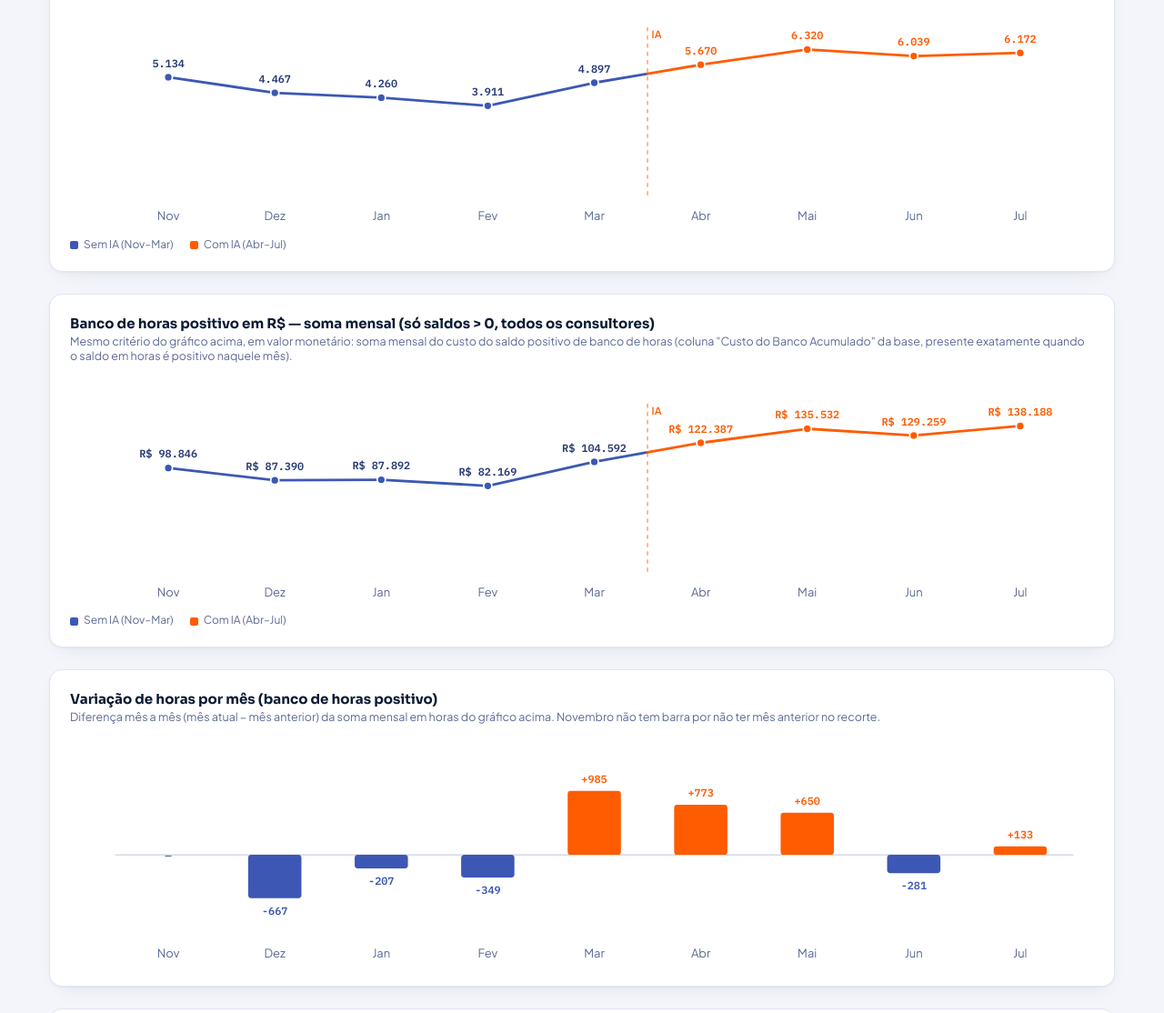
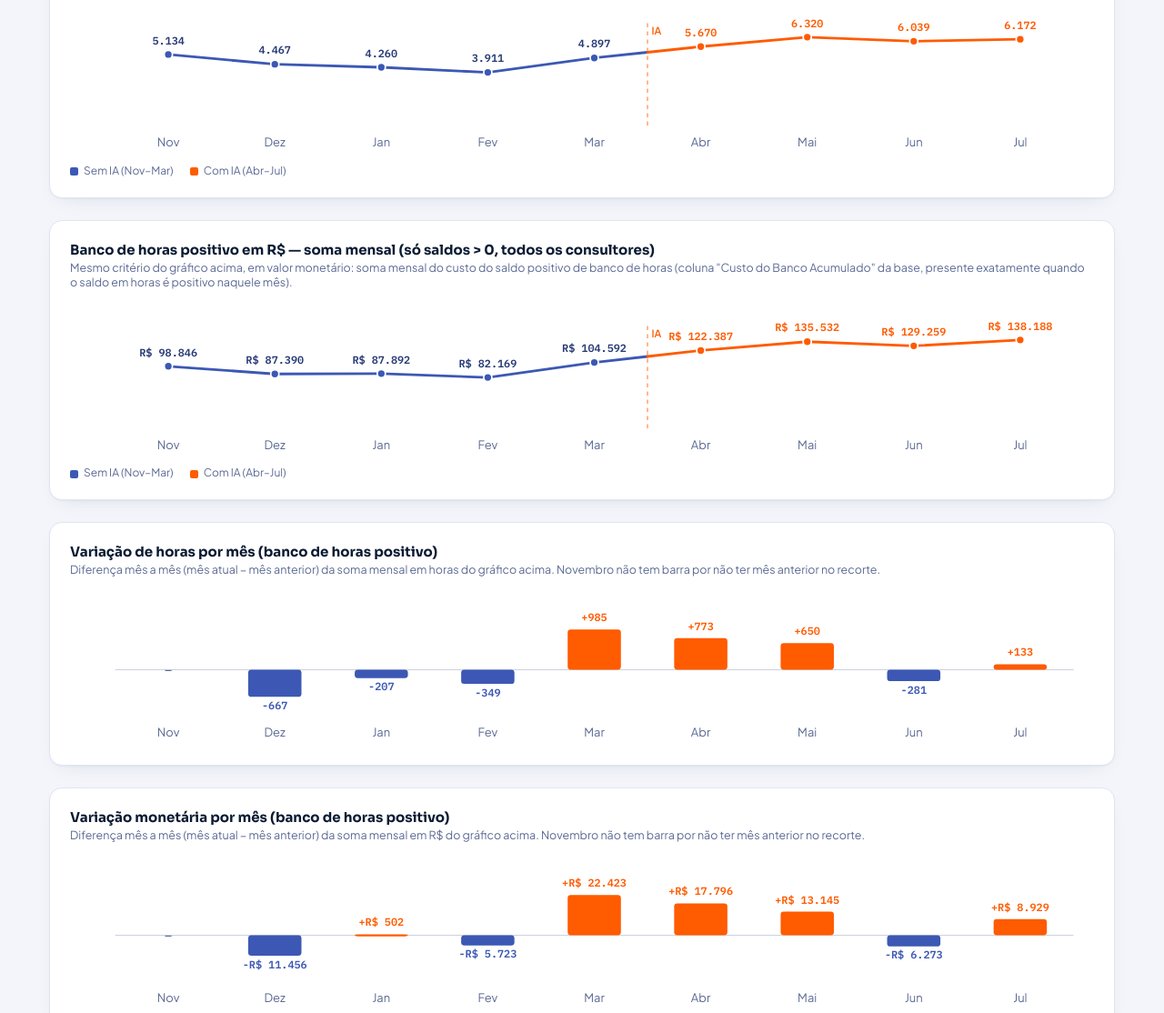
Before and after one commit to OPPWR/otimizacao-horas-com-ia, a plain HTML site: page index.html in a window 1280 px wide. Shown: the part 3113-4227 px from the top of the page at 91% size. Drawn offline with Linux system fonts and the light colour scheme.

Commit message:
Reduz altura vertical dos graficos (linha e barra) em todas as abas, sem perder dados
Co-Authored-By: Claude Sonnet 5 <noreply@anthropic.com>

```diff
--- a/index.html
+++ b/index.html
@@ -765,7 +765,7 @@ function badgeTend(vp, va, tend){
 function drawChart(elId, rows, fmt){
   fmt = fmt || (v => Math.round(v).toLocaleString('pt-BR'));
   const el = document.getElementById(elId);
-  const W = 1000, H = 220, padL = 44, padR = 20, padT = 24, padB = 30;
+  const W = 1000, H = 148, padL = 44, padR = 20, padT = 20, padB = 24;
   const plotW = W - padL - padR, plotH = H - padT - padB;
   const n = MESES.length;
 
@@ -807,7 +807,7 @@ function drawDeltaChart(elId, meses, deltas, fmt){
   // Grafico de barras divergente (mes a mes vs mes anterior), primeiro mes sem barra (sem base de comparacao)
   fmt = fmt || (v => (v>0?'+':'') + Math.round(v).toLocaleString('pt-BR'));
   const el = document.getElementById(elId);
-  const W = 1000, H = 220, padL = 44, padR = 20, padT = 34, padB = 30;
+  const W = 1000, H = 148, padL = 44, padR = 20, padT = 26, padB = 24;
   const plotW = W - padL - padR, plotH = H - padT - padB;
   const n = meses.length;
   const barW = (plotW/n) * 0.5;
@@ -829,7 +829,7 @@ function drawDeltaChart(elId, meses, deltas, fmt){
     const y = v >= 0 ? zeroY - h : zeroY;
     const barH = Math.max(2, h);
     bars += `<rect x="${cx-barW/2}" y="${y}" width="${barW}" height="${barH}" rx="3" fill="${color}"></rect>`;
-    const labelY = v >= 0 ? (zeroY - h - 8) : (zeroY + h + 16);
+    const labelY = v >= 0 ? (zeroY - h - 8) : (zeroY + h + 12);
     bars += `<text x="${cx}" y="${labelY}" text-anchor="middle" font-size="10.5" font-weight="700" fill="${color}" font-family="IBM Plex Mono, monospace">${fmt(v)}</text>`;
   }
   const zeroLine = `<line x1="${padL}" y1="${zeroY}" x2="${W-padR}" y2="${zeroY}" stroke="var(--ink-mute)" stroke-width="1" opacity="0.3"></line>`;
```
